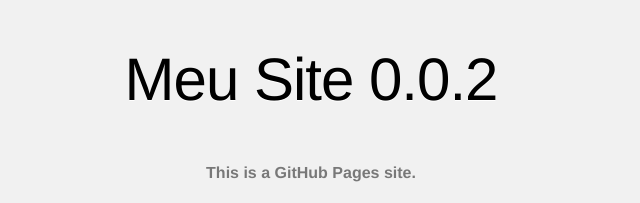
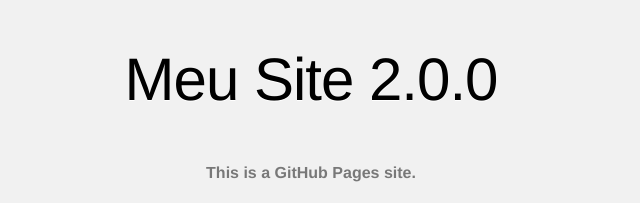
Before and after one commit to kelvinchagas501/kelvinchagas501.github.io, a plain HTML site: page index.html in a window 1280 px wide. Shown: the top 203 px of the page, 329-969 px from the left. Drawn offline with Linux system fonts and the light colour scheme.

Commit message:
Update index.html

```diff
--- a/index.html
+++ b/index.html
@@ -50,7 +50,7 @@
 
     <div class="container">
 
-      <h1>Meu Site 0.0.2</h1>
+      <h1>Meu Site 2.0.0</h1>
       <p><strong>This is a GitHub Pages site.</strong></p>
 
       <p>
```
